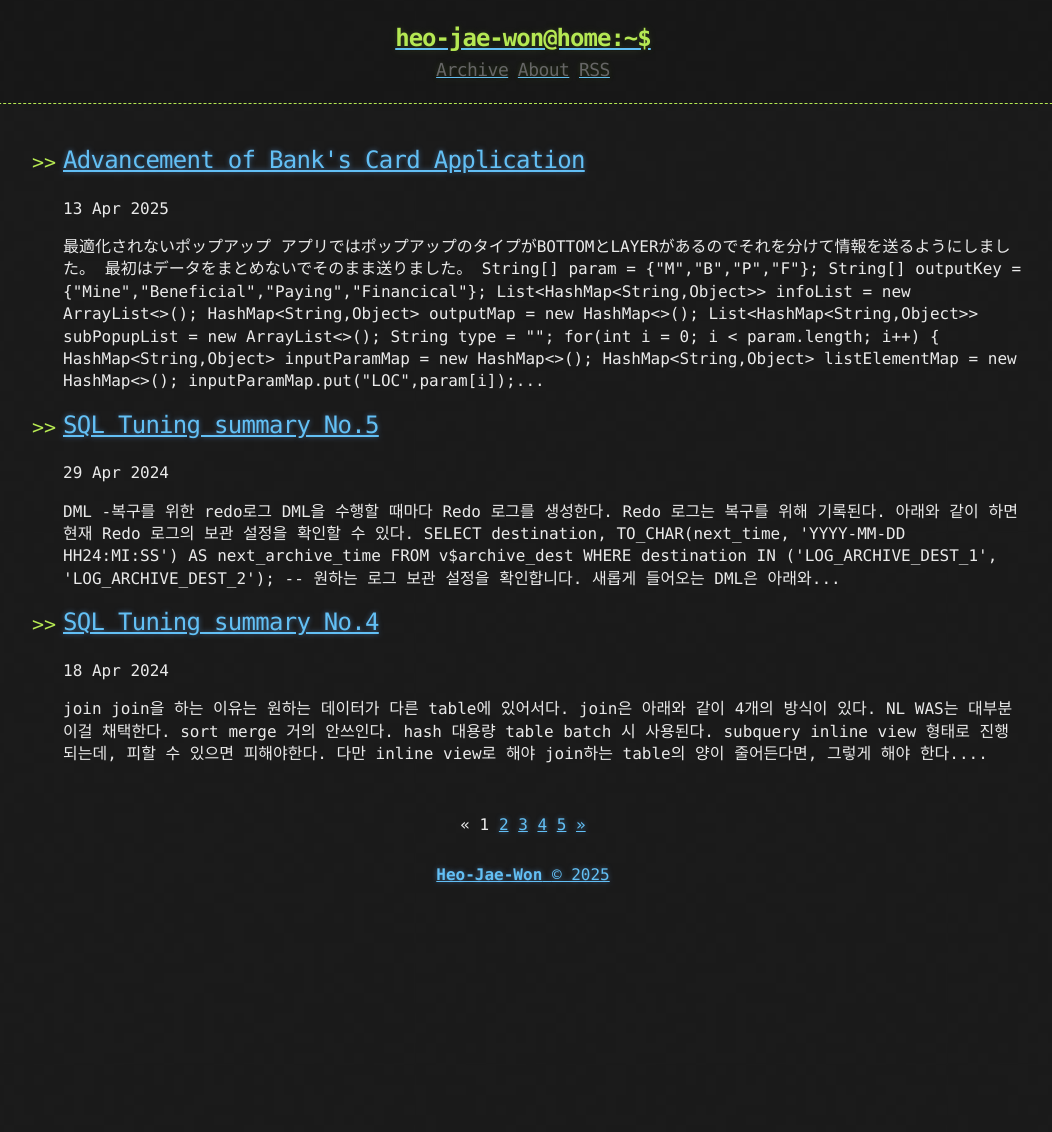
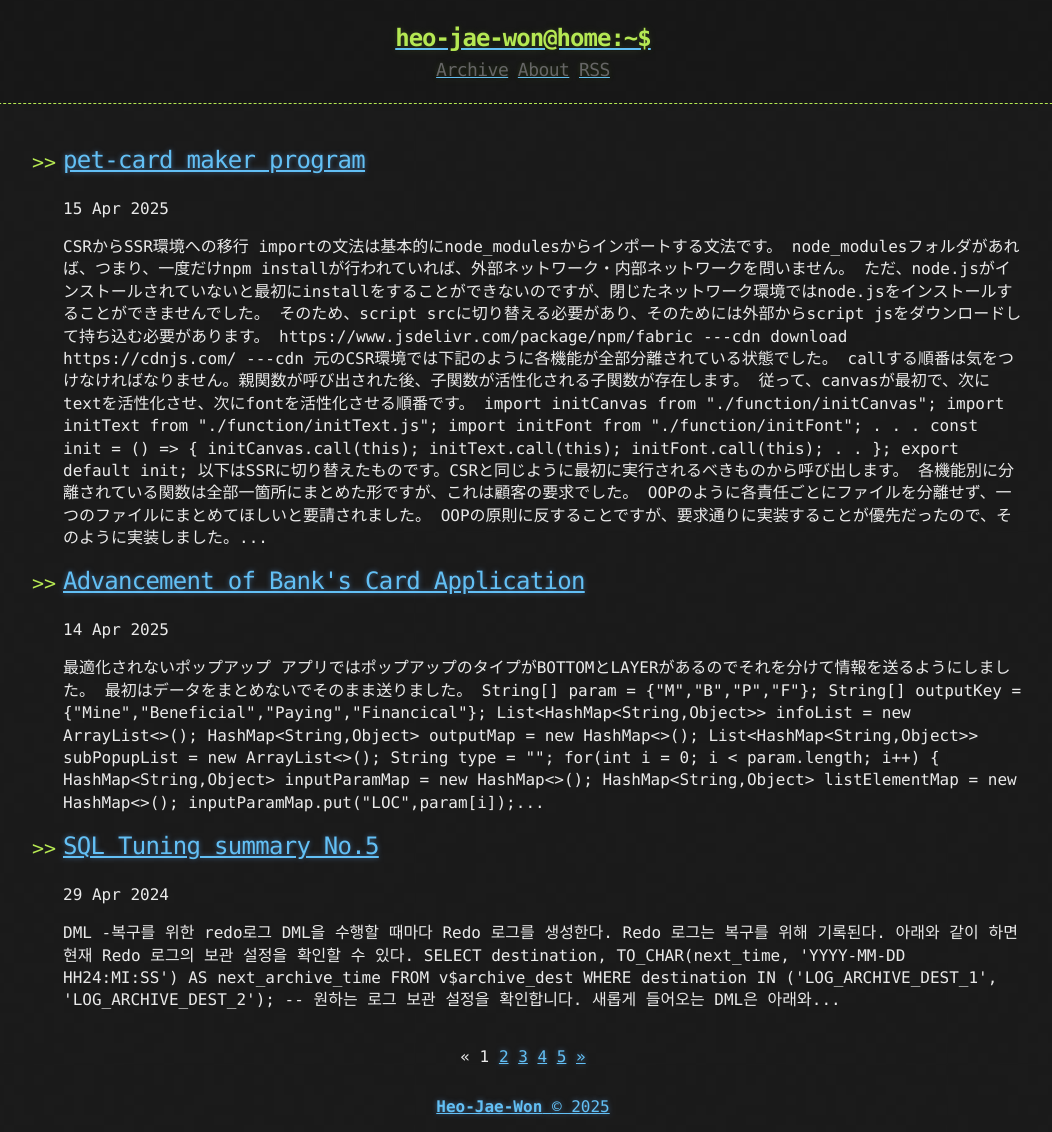
Before and after one commit to Heo-Jae-Won/Heo-Jae-Won.github.io, a Jekyll site: the page built from index.html, in a window 1280 px wide. Shown: the whole page, without its empty margins (117-1169 px from the left). Built offline with Jekyll 4.4.1, drawn with Linux system fonts in a browser that asks for light colours; the list of posts is cut into pages by our own code; before the commit the page ends 900 px from its top, so only the background shows below that.

Commit message:
pet card project added

````diff
--- /dev/null
+++ b/_posts/2025-04-15-canvas-api-pet-card.md
@@ -0,0 +1,315 @@
+---
+title: "pet-card maker program"
+published: true
+---
+
+
+## <span style="color:#802548">_CSRからSSR環境への移行_</span>
+
+- importの文法は基本的にnode_modulesからインポートする文法です。
+    - node_modulesフォルダがあれば、つまり、一度だけnpm installが行われていれば、外部ネットワーク・内部ネットワークを問いません。
+    - ただ、node.jsがインストールされていないと最初にinstallをすることができないのですが、閉じたネットワーク環境ではnode.jsをインストールすることができませんでした。
+- そのため、script srcに切り替える必要があり、そのためには外部からscript jsをダウンロードして持ち込む必要があります。
+
+```
+https://www.jsdelivr.com/package/npm/fabric ---cdn download
+https://cdnjs.com/ ---cdn
+```
+
+- 元のCSR環境では下記のように各機能が全部分離されている状態でした。
+- callする順番は気をつけなければなりません。親関数が呼び出された後、子関数が活性化される子関数が存在します。
+    - 従って、canvasが最初で、次にtextを活性化させ、次にfontを活性化させる順番です。
+
+```jsx
+import initCanvas from "./function/initCanvas";
+import initText from "./function/initText.js";
+import initFont from "./function/initFont";
+.
+.
+.
+const init = () => {
+    initCanvas.call(this);
+    initText.call(this);
+    initFont.call(this);
+    .
+    .
+
+};
+
+export default init;
+```
+
+- 以下はSSRに切り替えたものです。CSRと同じように最初に実行されるべきものから呼び出します。
+- 各機能別に分離されている関数は全部一箇所にまとめた形ですが、これは顧客の要求でした。
+- OOPのように各責任ごとにファイルを分離せず、一つのファイルにまとめてほしいと要請されました。
+    - OOPの原則に反することですが、要求通りに実装することが優先だったので、そのように実装しました。
+    - 各ファイルごとに100行程度を一つのファイルにまとめると、3000行を超えてしまい、開発/メンテナンスには不向きなファイルになってしまいました。
+
+```jsx
+//init.js
+const init = function() {
+
+    const initCanvas = function() {
+        .
+        .
+    }
+
+
+
+    const initFont = function() {
+        .
+        .
+    }
+
+    const initText = function () {
+        const init = () => {
+            initFont({
+                fontA: getEl('#fontA'),
+
+            }, this.canvas);
+
+            //eventListener business logic
+        }
+
+        init();
+    }
+
+    initCanvas.call(this);
+    initText.call(this);
+    initFont.call(this);
+}
+
+export default init;
+```
+
+- PhotoMaker を構成する機能を使うためには機能をまとめたinit関数を呼び出す必要があります。
+- 以前のthis bindingされた関数は全てPhotoMaker インスタンスを示すことになります。
+    - PhotoMaker で作られたメンバー変数であるcanvasなどを使うことができるということです。
+
+```jsx
+//PhotoMaker.js
+import init from "init.js";
+const PhotoMaker = () => {
+
+    this.canvas = new fabric.Canvas(canvasId, {
+        isDrawingMode: false,
+        width: ,
+        height: ,
+    });
+
+    init.call(this);
+
+    return this;
+}
+
+export default PhotoMaker ;
+```
+
+- init.jsの内のinitText関数のthis.canvasもPhotoMakerインスタンスのメンバー変数です。
+
+```jsx
+const initText = function () {
+    const init = () => {
+        initFont({
+            fontA: getEl('#fontA'),
+
+        }, this.canvas);
+
+        //eventListener business logic
+    }
+
+    init();
+}
+```
+
+- これでphotoEditorをnewで生成して使うことができます。
+- 各ページごとにjsを作るようになってるので、PhotoEditor機能が必要なページは全部その形でnewを呼び出します。
+
+```jsx
+//photoMaker.js
+import PhotoMaker from "photoEditor.js";
+
+$(function() {
+    new PhotoMaker('canvas');
+
+    //page business logic
+    $("#button").click(function() {
+
+    })
+});
+```
+
+- HTMLも一つにまとめてほしいという要望があったので、HTMLも一つにまとめました。
+- 一つのphotoMakerオブジェクトだけが存在するので便利ですが、HTMLが長くなり修正が難しくなるデメリットがあります。
+
+```html
+<!--photoMaker.html-->
+<head>
+    <script src="photoMakerPage.js"></script>
+</head>
+
+.
+.
+.
+```
+
+## <span style="color:#802548">_戻る機能_</span>
+
+- 最初の戻るロジックはとてもシンプルでした。
+
+```jsx
+this.undoStack = [];
+
+const saveState = (e) => {
+
+  if(e.isForeGround == true && e.target) {
+      this.undoStack.pop();
+      const copiedCanvasAsJson = JSON.stringify(this.foregroundCanvas.toObject(["name"]));
+      this.undoStack.push(copiedCanvasAsJson);
+  }
+
+}
+
+this.foregroundCanvas.on("object:modified", saveState);
+```
+
+- しかし、テキスト関連機能がどんどん追加され、複雑になり始めました。
+- 特に、後で追加されたtextPlaceHolderの要件が問題でした。
+    - textに値がなくなったらtextPlaceholderを表示するようにしましたが、canvas apiにはhtmlのような自動placeholderがありませんでした。
+    - そのため、手動で全部イベントを操作する必要があったのですが、それがバックグラウンドと絡まって問題を起こしました。
+    - text関連インスタンスが6つずつ追加され問題が発生しました。
+    - textの値の変化やフォントの変化自体は1つずつ認識されて戻ります。
+        - しかし、textPlaceHolderの場合、6つのインスタンスが一度に追加されるのですが、この場合、1つだけ戻してはいけません。
+        - 実際のユーザにとって、textHolderは戻しとして扱われてはいけないからだ。
+        - つまり、そのケースを区別して、ある時は6つを、ある時は1つを戻す必要がありました。
+- これを反映するためにtextFlag変数を導入しました。
+
+```jsx
+const initText = function () {
+    const init = () => {
+        initFont({
+            fontA: getEl('#fontA'),
+            fontB: getEl('#fontB'),
+        }, this.canvas);
+
+        const leftTextPlaceHolder = new fabric.Text(leftDefaultText, {textFlag: "initial"})
+        const rightTextPlaceHolder = new fabric.Text(rightDefaultText, {textFlag: "initial"})
+        const centerTextPlaceHolder = new fabric.Text(centerDefaultText, {textFlag: "initial"})
+        .
+        .
+
+    }
+
+    init();
+}
+```
+
+- しかし、placeholderも最初の6つが一度に生成される場合と、入力した後、再度入力値を消す必要がある場合を区別する必要がありました。
+- そのため、それぞれのケースを分けて別々のflag変数を使うことにしました。
+- 戻る時は、そのflag変数を確認しながら進めます。
+
+```jsx
+this.canvas.on('text:editing:entered', (e) => {
+    .
+    .
+    .
+
+    if (e.target.name.include('text_left')) {
+
+        if (!rightText.text && !rightPlaceholder) {
+            this.canvas.add({...rightPlaceholder, textFlag: "center"});
+        }
+        .
+        .
+        .
+    }
+
+})
+```
+
+## <span style="color:#802548">_回転によるカード余白チェックができない問題_</span>
+
+- カード画像に余白がないように画像を全て重ねたかどうかを確認してほしいという要求がありました。
+- 該当事項の実装を簡単に考えていましたが、それほど簡単ではなかったです。
+- 回転をすると、左、上の値が当然回転したオブジェクトに合わせて決まると思っていました。
+- ところが、全くそうではなかったです。元のl左、上の座標が思うように動かなかったです。
+- そのため、回転された画像の場合、余白をチェックするロジックも全て壊れてしまいました。
+- 左、上の値を一々全部角度に合わせて変えることを試みました。
+
+```jsx
+const imageObj = this.canvas.getObjects().find((obj) => obj.name?.includes('image'))
+
+let imgLeft = imageObj.left
+let imgTop = imageObj.top
+if(imageObj.angle === 0 || imageObj.angle === 360 || imageObj.angle === -360 ) {
+    imageObj.left = imageObj.oCoords.tl.x;
+    imageObj.top = imageObj.oCoords.tl.y;
+} else if(imageObj.angle === -90) {
+    imageObj.left = imageObj.oCoords.tr.x;
+    imageObj.top = imageObj.oCoords.tr.y;
+} else if(imageObj.angle === -180) {
+    imageObj.left = imageObj.oCoords.br.x;
+    imageObj.top = imageObj.oCoords.br.y;
+} else if(imageObj.angle === -270) {
+    imageObj.left = imageObj.oCoords.bl.x;
+    imageObj.top = imageObj.oCoords.bl.y;
+}
+```
+
+- しかし、上のようなコードはjsで90度ずつ回した時だけ有効です。
+- 基本的にユーザーがマウスで回すイベントには意味がありませんでした。
+- それで悩んでみましたが、どうしても答えが出なかったのでググってみました。
+- ググってもどうしても見つからず、結局CHATGPTに聞いて解決しました。
+    - アルゴリズムがわかったら、そのアルゴリズムの実装方法について質問します。
+    - そのアルゴリズムはpoint-in-polygon algorithmであります。
+
+```jsx
+const petImage = this.canvas.getObjects().find((obj) => obj.name?.includes('image'))
+const cardImage = this.canvas.getObjects().find((obj) => obj.name?.includes('background'))
+const doesCardCoveredFullyByPetImage = isCardInsidePet(cardImage.getCoords(),  petImage.getCoords())
+
+if(!doesCardCoveredFullyByPetImage)  {
+    alert('空白はNGです')
+    return;
+}
+
+function isCardInsidePet(innerCoords, outerCoords) {
+    return innerCoords.every(({ x, y }) => {
+        let inside = false;
+        for (let i = 0, j = outerCoords.length - 1; i < outerCoords.length; j = i++) {
+            let xi = outerCoords[i].x, yi = outerCoords[i].y;
+            let xj = outerCoords[j].x, yj = outerCoords[j].y;
+
+            let intersect = ((yi > y) !== (yj > y)) &&
+                (x < (xj - xi) * (y - yi) / (yj - yi) + xi);
+
+            if (intersect) inside = !inside;
+        }
+        return inside;
+    });
+}
+```
+
+- every関数なので、すべての点がpolygon(ペット画像)の中に存在すれば、つまり、inside変数がtrueであればtrueを返します。
+- for文でペット画像の全ての点に対して巡回を開始します。for文には2つの変数を使うことができます。
+- intersectでカード画像との交差を検証します。
+    - カード画像から線を描いてペット画像と偶数回交差した場合、カードに余白があることです。
+    - 奇数回交差した場合、カードに余白がない。
+
+```jsx
+function isCardInsidePet(innerCoords, outerCoords) {
+    return innerCoords.every(({ x, y }) => {
+        let inside = false;
+        for (let i = 0, j = outerCoords.length - 1; i < outerCoords.length; j = i++) {
+            let xi = outerCoords[i].x, yi = outerCoords[i].y;
+            let xj = outerCoords[j].x, yj = outerCoords[j].y;
+
+            let intersect = ((yi > y) !== (yj > y)) &&
+                (x < (xj - xi) * (y - yi) / (yj - yi) + xi);
+
+            if (intersect) inside = !inside;
+        }
+        return inside;
+    });
+}
+```
````
Also changed, not shown: _posts/2025-04-14-admin-popup-bank-project.md (+0 -3 lines).
